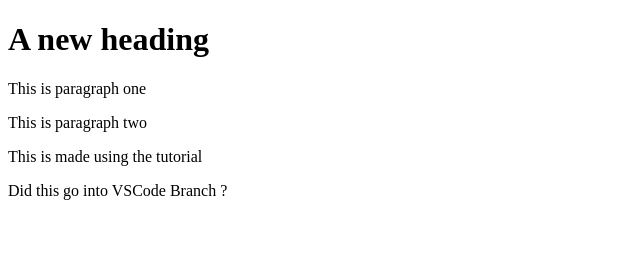
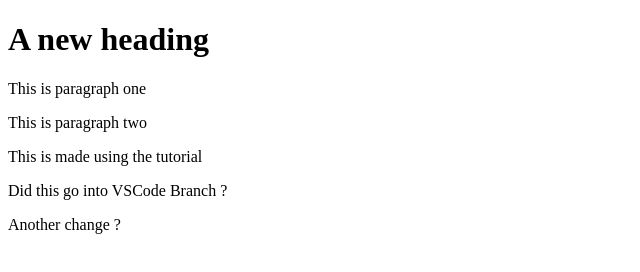
Before and after one commit to jmoss69509/hello-world, a plain HTML site: page index.html in a window 1280 px wide. Shown: the whole page, without its empty margins (0-640 px from the left). Drawn offline with Linux system fonts and the light colour scheme.

Commit message:
Where is this one going ?

```diff
--- a/index.html
+++ b/index.html
@@ -12,4 +12,5 @@
     <p>This is paragraph two</p>
     <p>This is made using the tutorial</p>
     <p>Did this go into VSCode Branch ?</p>
+    <p>Another change ?</p>
 </html>
```
